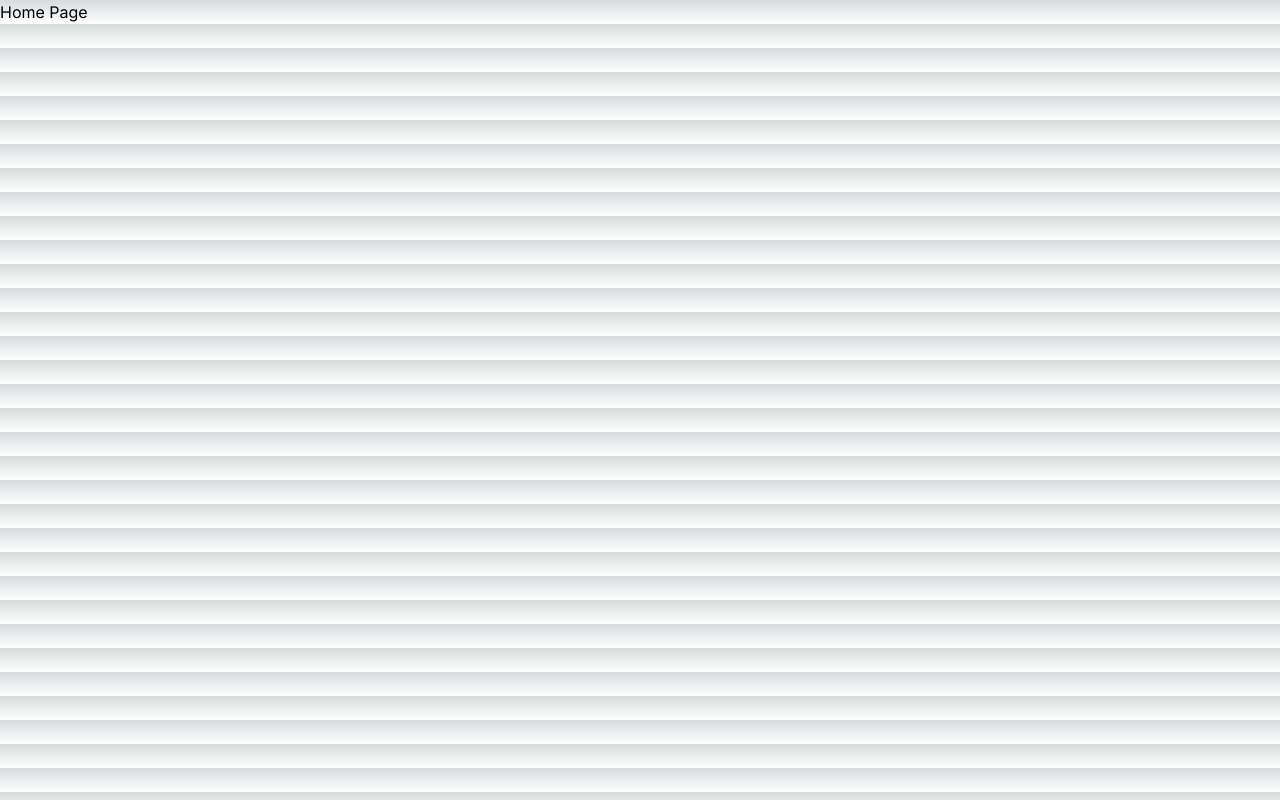
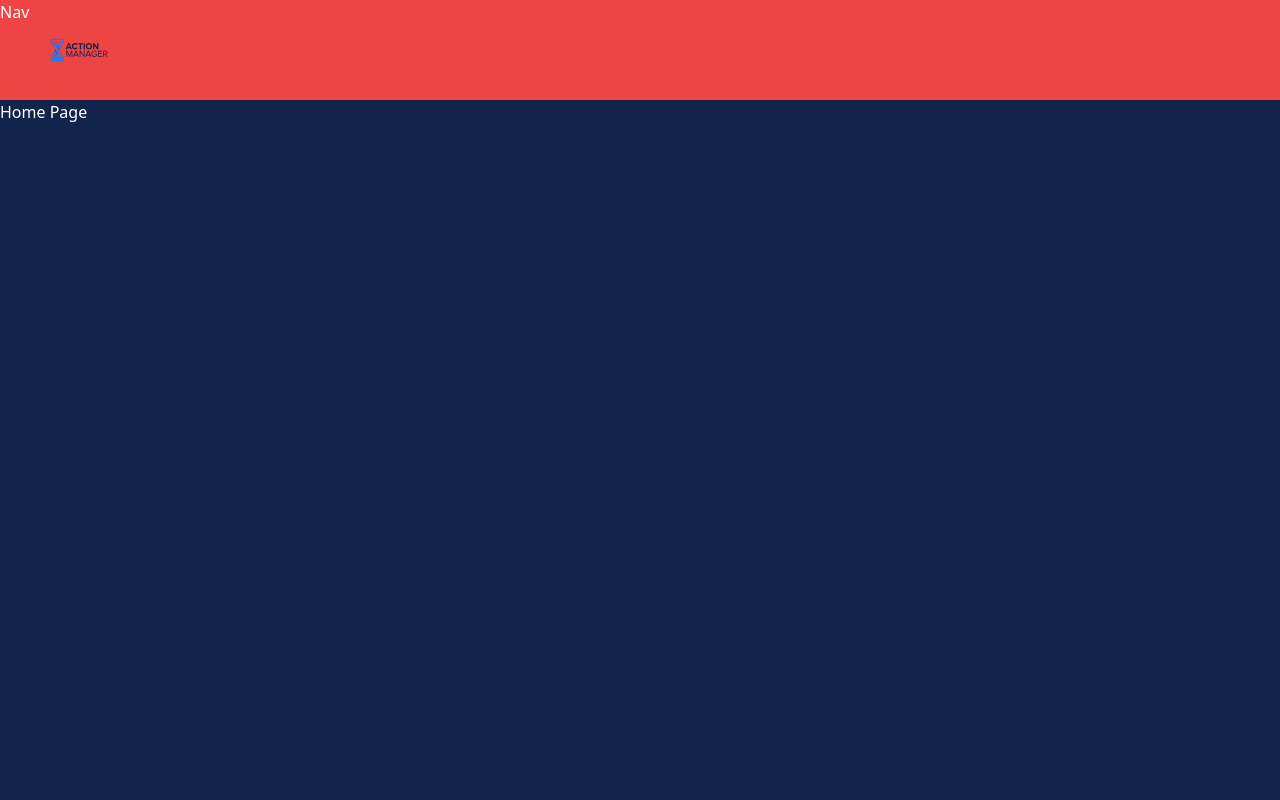
Before and after one commit to dtkellogg/blakes-coaching, a Next.js app: page / in a window 1280 px wide. Built offline with nearby package versions, Linux system fonts and the light colour scheme.

Commit message:
Tailwind - colors added

```diff
--- /dev/null
+++ b/app/components/Nav.tsx
@@ -0,0 +1,19 @@
+import Image from "next/image";
+
+export default function Nav() {
+  return (
+    <div className="bg-red-500 flex content-center margin-auto">
+      <h1>
+        Nav
+      </h1>
+      <Image
+        src="/action-manager.svg"
+        alt="Vercel Logo"
+        className="dark:invert"
+        width={100}
+        height={24}
+        priority
+      />
+    </div>
+  )
+}
--- a/app/globals.css
+++ b/app/globals.css
@@ -2,7 +2,7 @@
 @tailwind components;
 @tailwind utilities;
 
-:root {
+/* :root {
   --foreground-rgb: 0, 0, 0;
   --background-start-rgb: 214, 219, 220;
   --background-end-rgb: 255, 255, 255;
@@ -24,4 +24,4 @@ body {
       rgb(var(--background-end-rgb))
     )
     rgb(var(--background-start-rgb));
-}
+} */
--- a/app/layout.tsx
+++ b/app/layout.tsx
@@ -1,6 +1,7 @@
 import './globals.css'
 import type { Metadata } from 'next'
 import { Inter } from 'next/font/google'
+import Nav from './components/Nav'
 
 const inter = Inter({ subsets: ['latin'] })
 
@@ -16,7 +17,12 @@ export default function RootLayout({
 }) {
   return (
     <html lang="en">
-      <body className={inter.className}>{children}</body>
+      <body className="bg-primary text-white">
+        <Nav />
+        <div>
+          {children}
+        </div>
+      </body>
     </html>
   )
 }
--- a/tailwind.config.ts
+++ b/tailwind.config.ts
@@ -8,6 +8,11 @@ const config: Config = {
   ],
   theme: {
     extend: {
+      colors: {
+        primary: '#12234C',
+        secondary: '#1778F2',
+        tertiary: 'white'
+      },
       backgroundImage: {
         'gradient-radial': 'radial-gradient(var(--tw-gradient-stops))',
         'gradient-conic':
```
Also changed, not shown: public/action-manager.svg (added).
